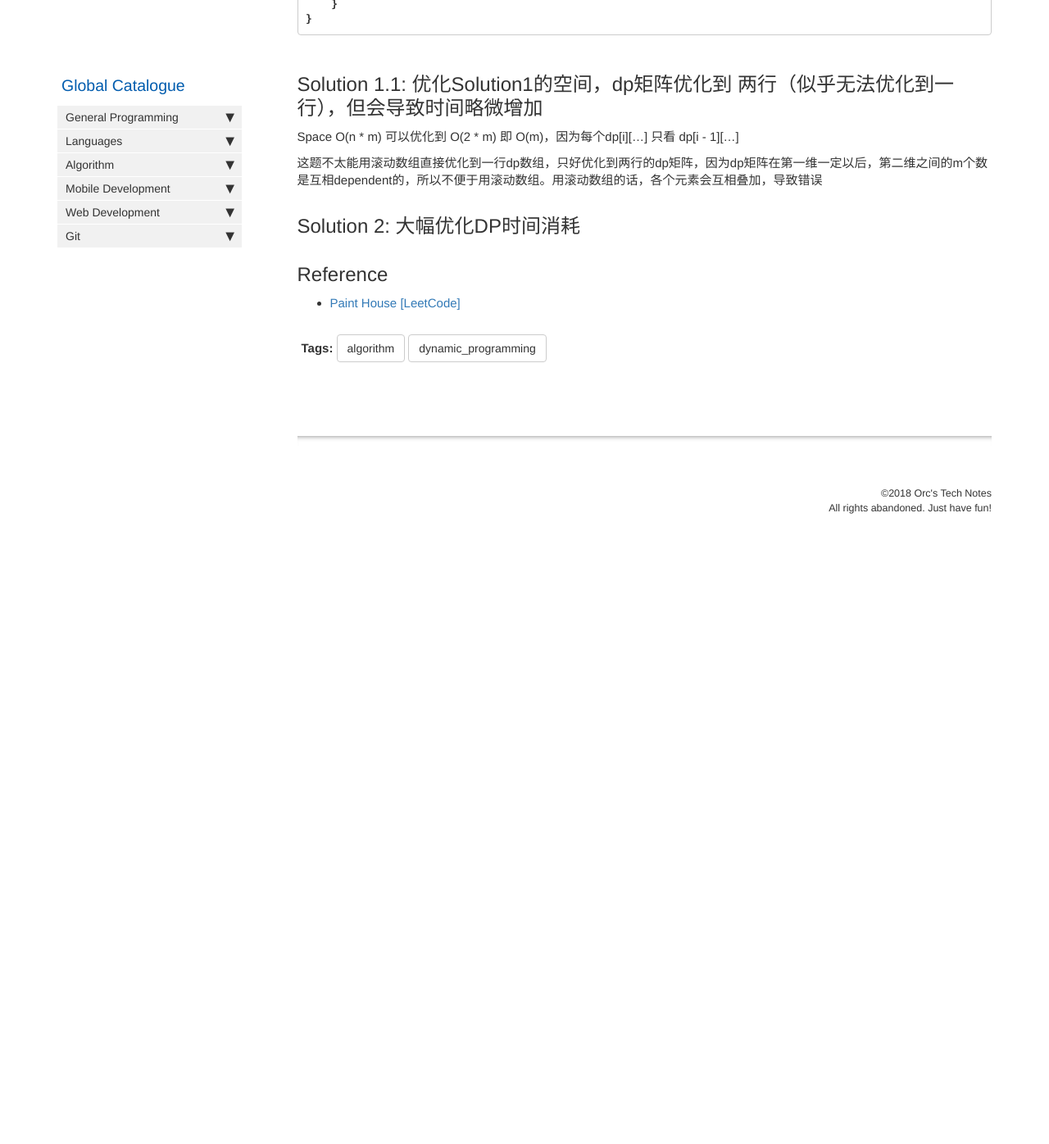
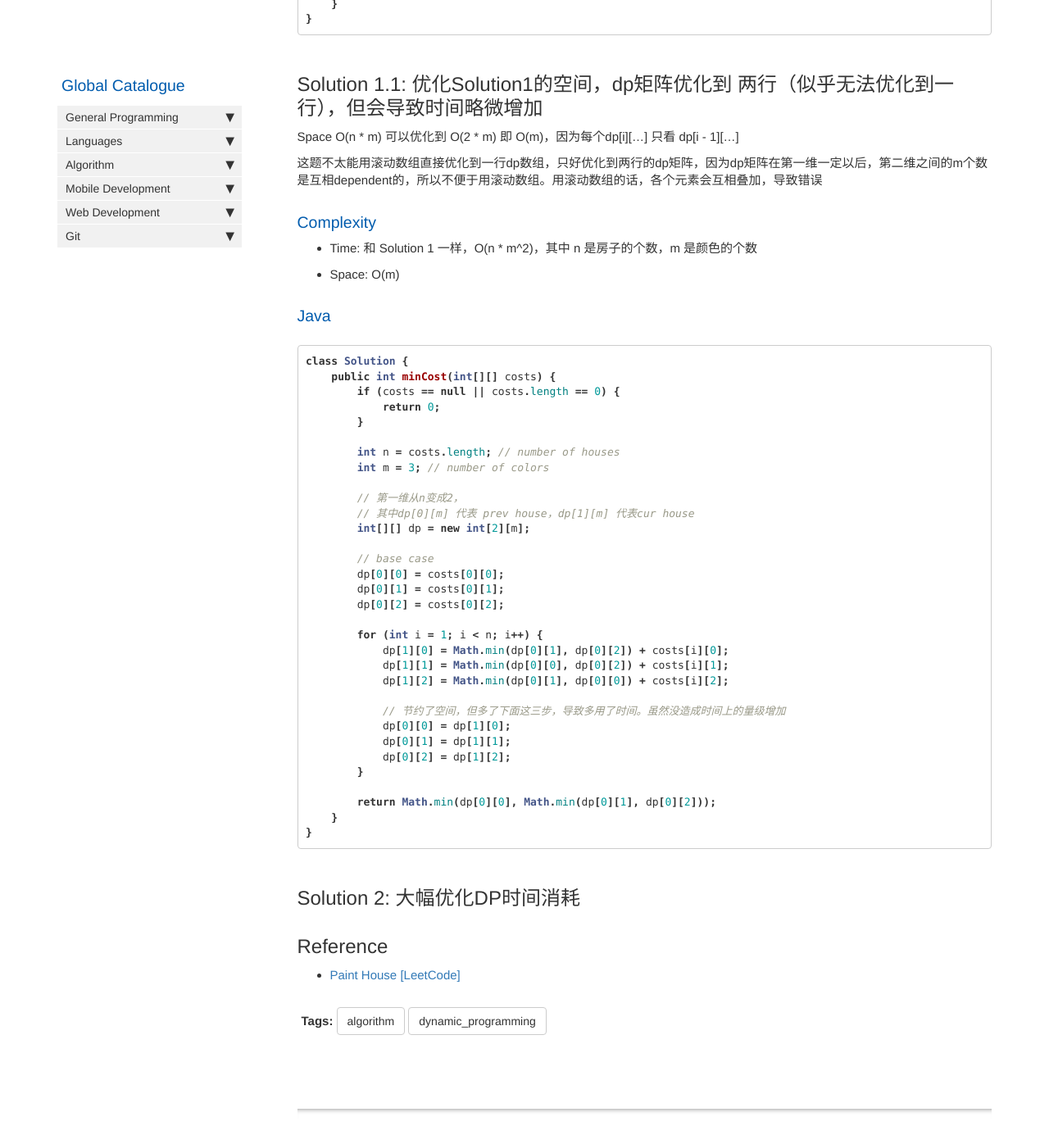
Before and after one commit to HungryOrc/hungryorc.github.io, a Jekyll site: the page built from pages/algorithm/algorithm_paint_house.md, in a window 1280 px wide and 1400 px high, scrolled down 1272 px. Shown: the top 1396 px of the window at 82% size. Built offline with Jekyll 4.4.1, drawn with Linux system fonts in a browser that asks for light colours; nearby versions of some CDN libraries; comment, search, counter and statistics services are not loaded; before the commit the page ends 1952 px from its top, so only the background shows below that.

Commit message:
Update algorithm_paint_house.md

````diff
--- a/pages/algorithm/algorithm_paint_house.md
+++ b/pages/algorithm/algorithm_paint_house.md
@@ -61,6 +61,46 @@ Space O(n * m) 可以优化到 O(2 * m) 即 O(m)，因为每个dp[i][...] 只看
 
 这题不太能用滚动数组直接优化到一行dp数组，只好优化到两行的dp矩阵，因为dp矩阵在第一维一定以后，第二维之间的m个数是互相dependent的，所以不便于用滚动数组。用滚动数组的话，各个元素会互相叠加，导致错误
 
+### Complexity
+* Time: 和 Solution 1 一样，O(n * m^2)，其中 n 是房子的个数，m 是颜色的个数
+* Space: O(m)
+
+### Java
+```java
+class Solution {
+    public int minCost(int[][] costs) {
+        if (costs == null || costs.length == 0) {
+            return 0;
+        }
+
+        int n = costs.length; // number of houses
+        int m = 3; // number of colors
+
+        // 第一维从n变成2，
+        // 其中dp[0][m] 代表 prev house，dp[1][m] 代表cur house
+        int[][] dp = new int[2][m];
+
+        // base case
+        dp[0][0] = costs[0][0];
+        dp[0][1] = costs[0][1];
+        dp[0][2] = costs[0][2];
+
+        for (int i = 1; i < n; i++) {
+            dp[1][0] = Math.min(dp[0][1], dp[0][2]) + costs[i][0];
+            dp[1][1] = Math.min(dp[0][0], dp[0][2]) + costs[i][1];
+            dp[1][2] = Math.min(dp[0][1], dp[0][0]) + costs[i][2];
+
+            // 节约了空间，但多了下面这三步，导致多用了时间。虽然没造成时间上的量级增加
+            dp[0][0] = dp[1][0];
+            dp[0][1] = dp[1][1];
+            dp[0][2] = dp[1][2];
+        }
+
+        return Math.min(dp[0][0], Math.min(dp[0][1], dp[0][2]));
+    }
+}
+```
+
 ## Solution 2: 大幅优化DP时间消耗
 
 
````
